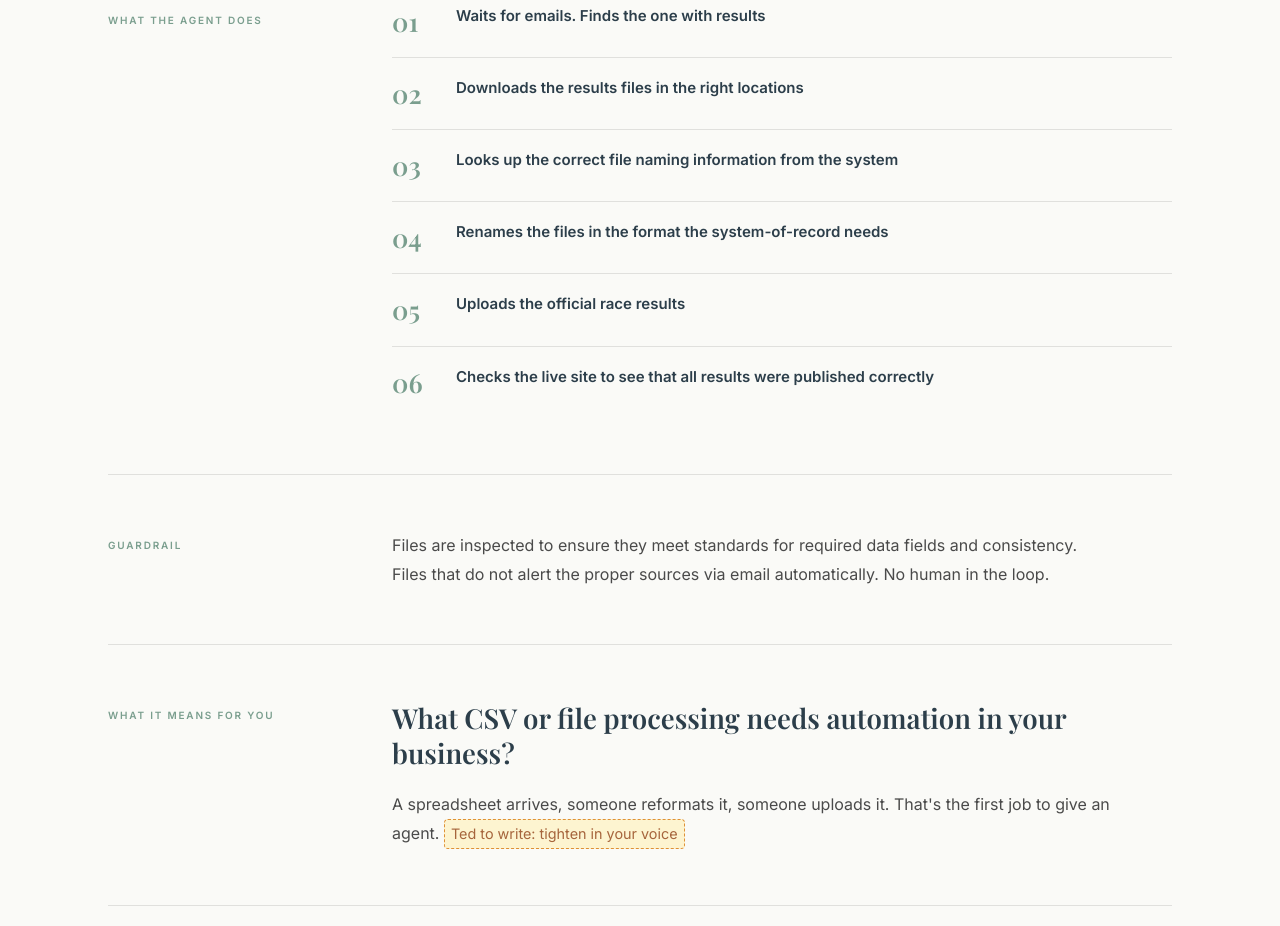
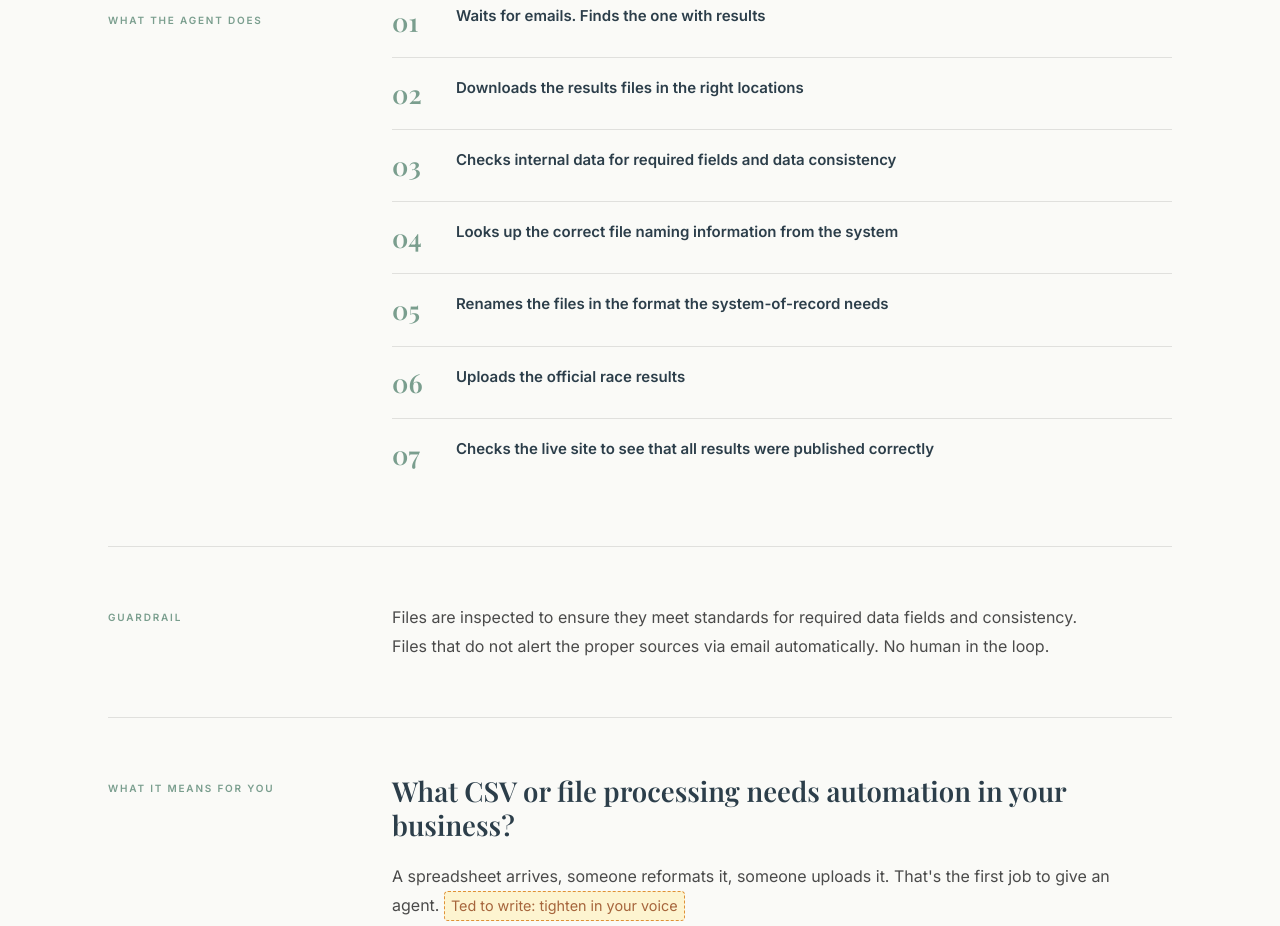
Before and after one commit to tedcahall/agentilis-website, a plain HTML site: page case-study/csv-to-system-of-record/index.html in a window 1280 px wide. Shown: the part 1320-2246 px from the top of the page. Drawn offline with nearby package versions, Linux system fonts and the light colour scheme; a web font is replaced by a local one.

Commit message:
Snapshot sample: add step 03 data check (Ted)

```diff
--- a/case-study/csv-to-system-of-record/index.html
+++ b/case-study/csv-to-system-of-record/index.html
@@ -98,6 +98,7 @@
       <ol class="cs-steps">
         <li><div><div class="cs-steps__who">Waits for emails. Finds the one with results</div></div></li>
         <li><div><div class="cs-steps__who">Downloads the results files in the right locations</div></div></li>
+        <li><div><div class="cs-steps__who">Checks internal data for required fields and data consistency</div></div></li>
         <li><div><div class="cs-steps__who">Looks up the correct file naming information from the system</div></div></li>
         <li><div><div class="cs-steps__who">Renames the files in the format the system-of-record needs</div></div></li>
         <li><div><div class="cs-steps__who">Uploads the official race results</div></div></li>
```
